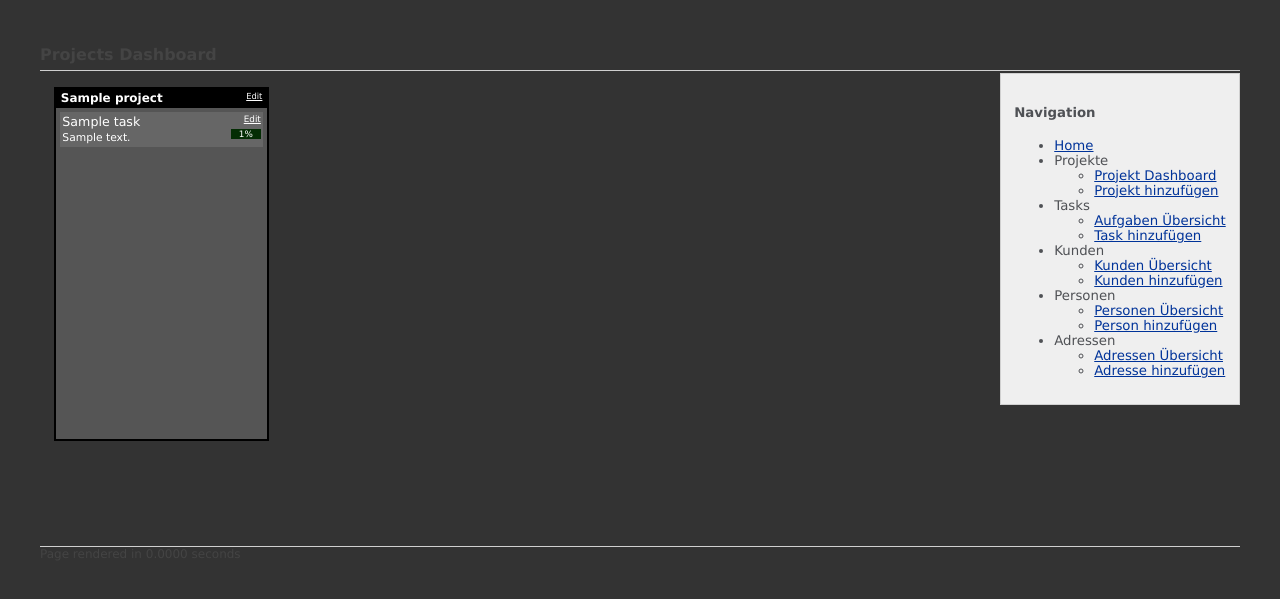
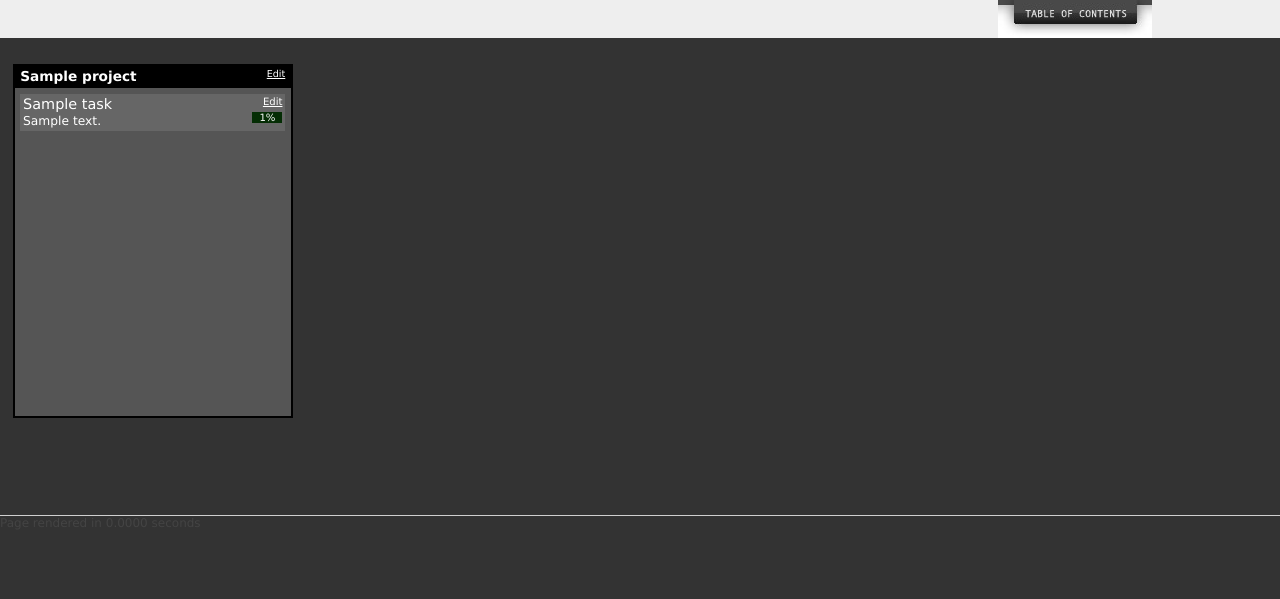
Before and after one commit to hquadrat/H2TaskTracker, a CodeIgniter app: page / in a window 1280 px wide. Shown: the top 599 px of the page. Run offline with CodeIgniter, Linux system fonts and the light colour scheme; tables that the repository leaves empty hold one stand-in row (values such as "Sample post"); some libraries are stand-ins or nearby versions.

Commit message:
Top panel navigation added.

```diff
--- a/application/models/taskmodel.php
+++ b/application/models/taskmodel.php
@@ -87,6 +87,7 @@ class Taskmodel extends CI_Model {
 		);
 
 
+		//encapsulate db actions in a transaction
 		$this->db->trans_start();
 
 		$this->db->where('idt_task', $_POST['taskeditid']);
@@ -100,6 +101,7 @@ class Taskmodel extends CI_Model {
 		$this->db->where('t_task_idt_task', $_POST['taskeditid']);
 		$this->db->update('t_project_has_t_task', $nm_relation_data);
 
+		//end transaction
 		$this->db->trans_complete();
 
 		if ($this->db->trans_status() === FALSE)
--- a/application/views/project_dashboard.php
+++ b/application/views/project_dashboard.php
@@ -1,24 +1,54 @@
-<!DOCTYPE html>
-<html lang="en">
-<head>
-	<meta charset="utf-8">
-	<title>Projects Dashboard</title>
+<?php
+	$pageTitle = "Projects Dashboard";
+?>
 
 	<?php
-	$this->load->view('statics/css');
+	$this->load->view('statics/xhtml_head');
 	?>
+
+	<script type="text/javascript">
+
+	$(document).ready(function() {
+
+		$("#hide_button").toggle();
+		$("#panel_contents").toggle();
+
+		$("#show_button").click(function(){
+			$("#panel_contents").toggle();
+			$("#panel_contents").animate({
+				height: "48px"
+			}, 400);
+			$("#hide_button").toggle();
+			$("#show_button").toggle();
+
+		});
+
+	   $("#hide_button").click(function(){
+			$("#panel_contents").animate({
+				height: "0px"
+			}, 400, function() {
+					$("#panel_contents").toggle();
+				}
+			);
+
+			$("#hide_button").toggle();
+			$("#show_button").toggle();
+
+	   });
+
+	});
+
+	</script>
 
 </head>
 <body style="background-color: #333;">
 
 <?php
-	$this->load->view('statics/flash_message');
+	$this->load->view('statics/navigation');
 ?>
 
-<h1>Projects Dashboard</h1>
-
 <?php
-	$this->load->view('statics/navigation');
+	$this->load->view('statics/flash_message');
 ?>
 
 <?php
--- a/application/views/statics/navigation.php
+++ b/application/views/statics/navigation.php
@@ -5,39 +5,41 @@
  */
 
 ?>
-<div style="position: absolute; right: 40px; font-size: 95%; padding: 1em; border: 1px solid #d0d0d0; background-color: #efefef;">
-	<h4>Navigation</h4>
-	<ul>
-		<li><?php echo anchor('', 'Home'); ?></li>
-		<li>Projekte
-			<ul>
-				<li><?php echo anchor('project', 'Projekt Dashboard'); ?></li>
-				<li><?php echo anchor('project/projectform', 'Projekt hinzufügen', 'title="ein neues Projekt erstellen"'); ?></li>
-			</ul>
-		</li>
-		<li>Tasks
-			<ul>
-				<li><?php echo anchor('task', 'Aufgaben Übersicht'); ?></li>
-				<li><?php echo anchor('task/taskform', 'Task hinzufügen', 'title="eine neue Aufgabe erstellen"'); ?></li>
-			</ul>
-		</li>
-		<li>Kunden
-			<ul>
-				<li><?php echo anchor('client', 'Kunden Übersicht'); ?></li>
-				<li><?php echo anchor('client/clientform', 'Kunden hinzufügen', 'title="eine neue Person hinzufügen"'); ?></li>
-			</ul>
-		</li>
-		<li>Personen
-			<ul>
-				<li><?php echo anchor('person', 'Personen Übersicht'); ?></li>
-				<li><?php echo anchor('person/personform', 'Person hinzufügen', 'title="eine neue Person hinzufügen"'); ?></li>
-			</ul>
-		</li>
-		<li>Adressen
-			<ul>
-				<li><?php echo anchor('address', 'Adressen Übersicht'); ?></li>
-				<li><?php echo anchor('address/addressform', 'Adresse hinzufügen', 'title="eine neue Person hinzufügen"'); ?></li>
-			</ul>
-		</li>
-	</ul>
+
+<div id="navigation">
+
+	<div id="panel_contents">
+
+		<table id="navtable" cellpadding="0" cellspacing="0">
+		<tr>
+			<td><?php echo anchor('', 'Home'); ?></td>
+			<td>Projekte</td>
+			<td>Tasks</td>
+			<td>Kunden</td>
+			<td>Personen</td>
+			<td>Adressen</td>
+		</tr>
+		<tr>
+			<td></td>
+			<td><?php echo anchor('project', 'Projekt Dashboard'); ?></td>
+			<td><?php echo anchor('task', 'Aufgaben Übersicht'); ?></td>
+			<td><?php echo anchor('client', 'Kunden Übersicht'); ?></td>
+			<td><?php echo anchor('person', 'Personen Übersicht'); ?></td>
+			<td><?php echo anchor('address', 'Adressen Übersicht'); ?></td>
+		</tr>
+		<tr>
+			<td></td>
+			<td><?php echo anchor('project/projectform', 'Projekt hinzufügen', 'title="ein neues Projekt erstellen"'); ?></td>
+			<td><?php echo anchor('task/taskform', 'Task hinzufügen', 'title="eine neue Aufgabe erstellen"'); ?></td>
+			<td><?php echo anchor('client/clientform', 'Kunden hinzufügen', 'title="eine neue Person hinzufügen"'); ?></td>
+			<td><?php echo anchor('person/personform', 'Person hinzufügen', 'title="eine neue Person hinzufügen"'); ?></td>
+			<td><?php echo anchor('address', 'Adressen Übersicht'); ?></td>
+		</tr>
+		</table>
+
+	</div>
+
+	<div class="tooglebutton" id="show_button"><a href="#"><img src="<?php echo base_url(); ?>/statics/images/nav_toggle_darker.jpg" alt="Show" /></a></div>
+	<div class="tooglebutton" id="hide_button"><a href="#"><img src="<?php echo base_url(); ?>/statics/images/nav_toggle_darker.jpg" alt="Hide" /></a></div>
+
 </div>
--- /dev/null
+++ b/application/views/statics/xhtml_head.php
@@ -0,0 +1,15 @@
+<!DOCTYPE html PUBLIC "-//W3C//DTD XHTML 1.0 Transitional//EN" "http://www.w3.org/TR/xhtml1/DTD/xhtml1-transitional.dtd">
+<html xmlns="http://www.w3.org/1999/xhtml" xml:lang="en" lang="en">
+
+<head>
+
+	<title><?php //echo $pageTitle; ?></title>
+	<meta http-equiv="content-type" content="text/html;charset=utf-8" />
+	<link rel="stylesheet" href='<?php echo base_url(); ?>/statics/css/framework.css' type="text/css" media="screen, projection" />
+	<link rel="stylesheet" href='<?php echo base_url(); ?>/statics/css/texts.css' type="text/css" media="screen, projection" />
+	<link rel="stylesheet" href='<?php echo base_url(); ?>/statics/css/navigation.css' type="text/css" media="screen, projection" />
+	<link rel="stylesheet" href='<?php echo base_url(); ?>/statics/css/forms.css' type="text/css" media="screen, projection" />
+
+	<link rel="stylesheet" href='<?php echo base_url(); ?>/statics/css/project_dashboard.css' type="text/css" media="screen, projection" />
+
+	<script type="text/javascript" src="http://ajax.googleapis.com/ajax/libs/jquery/1.6.1/jquery.min.js"></script>
--- a/statics/css/framework.css
+++ b/statics/css/framework.css
@@ -12,11 +12,12 @@
 */
 
 body {
- background-color: #fff;
- margin: 40px;
- font-family: Lucida Grande, Verdana, Sans-serif;
- font-size: 14px;
- color: #4F5155;
+	background-color: #fff;
+	margin: 0;
+	padding: 0;
+	font-family: Lucida Grande, Verdana, Sans-serif;
+	font-size: 100%;
+	color: #4F5155;
 }
 
 a {
--- /dev/null
+++ b/statics/css/navigation.css
@@ -0,0 +1,40 @@
+/*
+    Document   : navigation
+    Created on : 28.06.2011, 23:32:29
+    Author     : hquadrat
+    Description: top panel navigation with support from http://net.tutsplus.com/tutorials/javascript-ajax/build-a-top-panel-with-jquery/
+*/
+
+/*
+   TODO customize this sample style
+   Syntax recommendation http://www.w3.org/TR/REC-CSS2/
+*/
+
+#navigation {
+	width: 100%;
+	position: absolute;
+	top: 0;
+	z-index: 10;
+
+	background-color: #eee;
+}
+
+#navigation #panel_contents {
+	height: 0px;
+	width: 70%;
+	float: right;
+}
+
+#navigation #panel_contents #navtable {
+/*	display: inline;	*/
+	font-size: 80%;
+	color: #e9e9e9;
+}
+
+#navigation .tooglebutton {
+	width: 70%;
+	margin-right: 10%;
+	margin-top: -5px;
+	float: right;
+	text-align: right;
+}
--- a/statics/css/project_dashboard.css
+++ b/statics/css/project_dashboard.css
@@ -9,8 +9,8 @@
 */
 
 #dashboard_container {
-	padding: 1em;
-	width: 80%;
+	padding: 5% 1% 0 1%;
+	width: 98%;
 
 	background-color: #333;
 }
@@ -30,9 +30,9 @@
 	margin: 0 2% 2% 0;
 	background-color: #555;
 	border: 2px solid #000000;
-
+/*
 	-moz-box-shadow: 0px 2px 15px #fff;
-
+*/
 	font-size: 95%;
 
 }
@@ -53,8 +53,9 @@
 	border: 0;
 
 	color: #fff;
-
+/*
 	-moz-box-shadow: none;
+*/
 }
 
 #project_dashboard li ul li .taskdescription {
```
Also changed, not shown: application/views/address_dashboard.php (+5 -5 lines), application/views/address_form.php (+5 -5 lines), application/views/client_dashboard.php (+5 -5 lines), application/views/client_form.php (+5 -5 lines), application/views/person_dashboard.php (+5 -6 lines), application/views/person_form.php (+5 -4 lines), application/views/project_form.php (+5 -5 lines), application/views/task_dashboard.php (+5 -5 lines), application/views/task_form.php (+5 -5 lines), statics/images/nav_bg_darker.jpg (added), statics/images/nav_toggle_darker.jpg (added).
